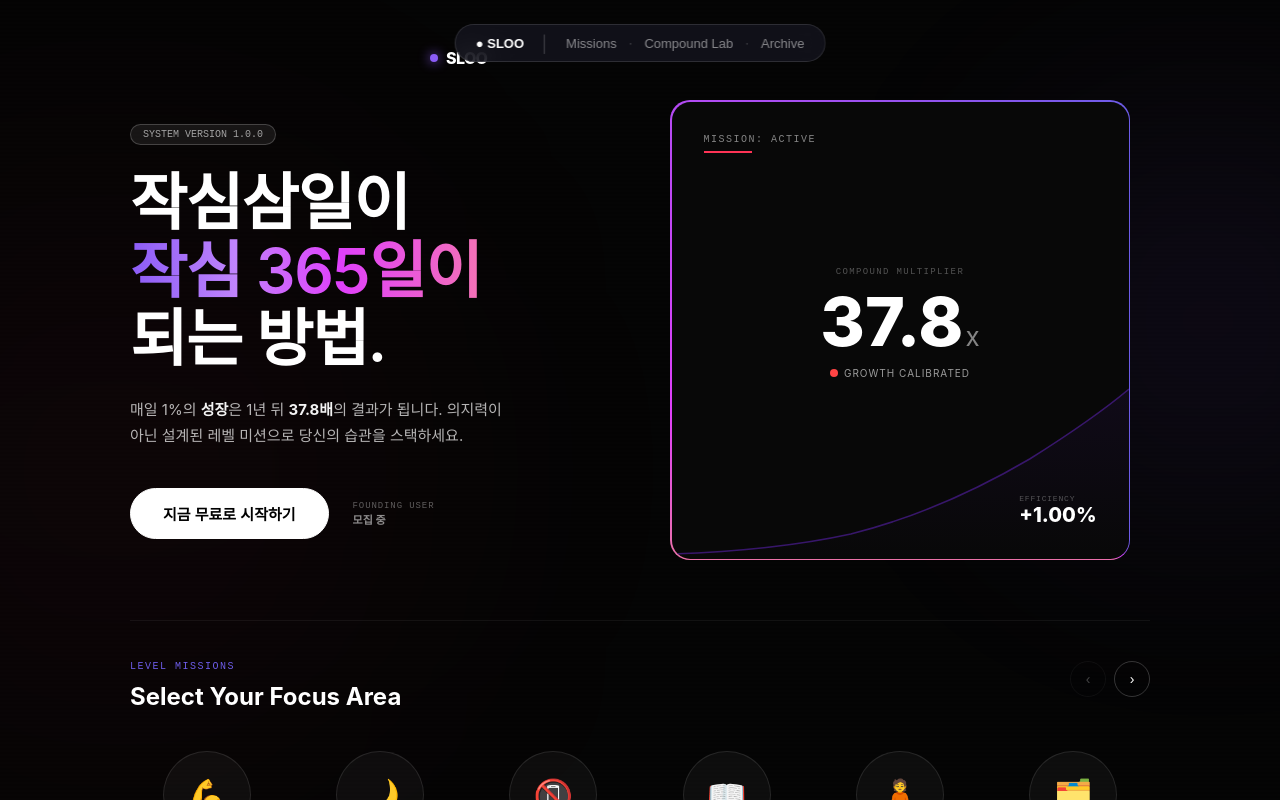
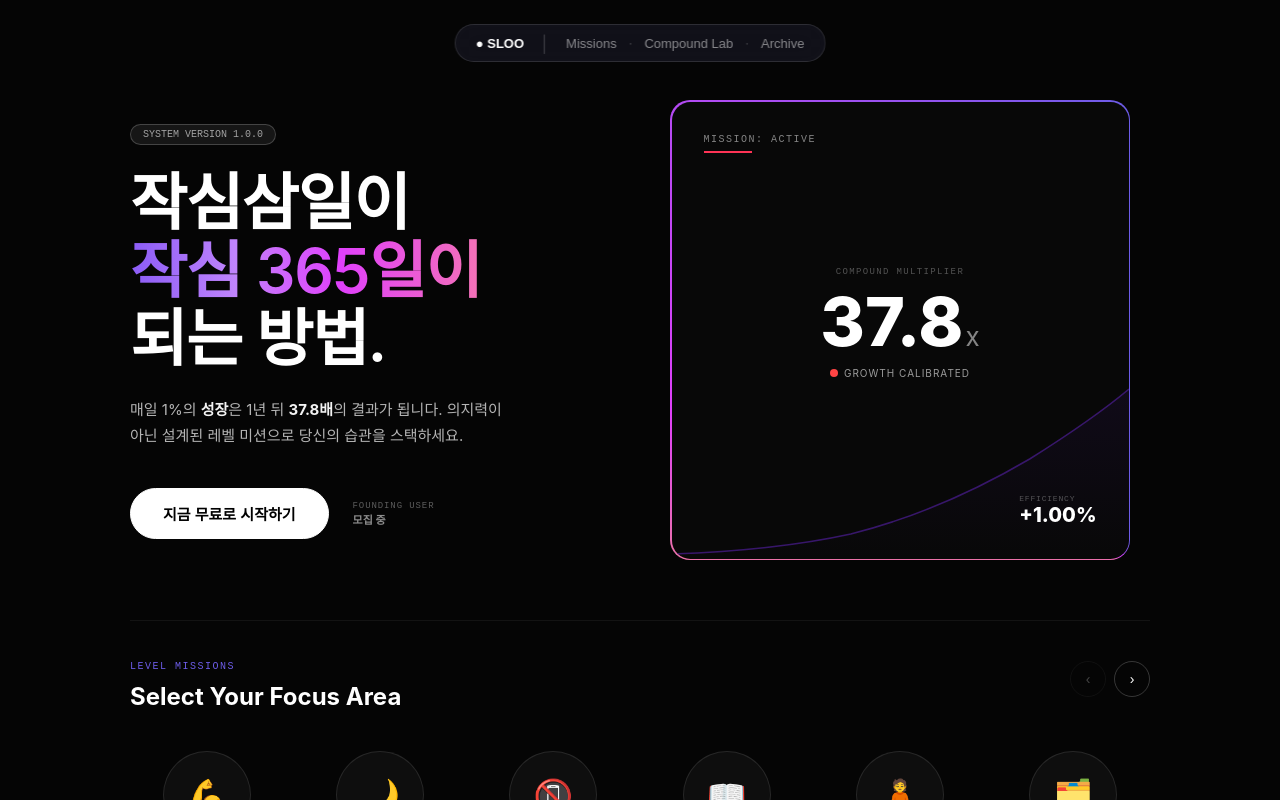
Before and after one commit to heyho88/React-habit-system-, a React (Vite) app: page / in a window 1280 px wide. Built offline with nearby package versions, Linux system fonts and the light colour scheme; a web font is replaced by a local one.

Commit message:
Revert "feat: add grid pattern and scanline effect to background"
This reverts commit dd08f2b00a8e75d0611096c791c16a35c892d287.

```diff
--- a/src/index.css
+++ b/src/index.css
@@ -31,36 +31,11 @@
 
 body {
   background-color: #050505;
-  background-image:
-    radial-gradient(circle at 20% 50%, rgba(108, 92, 231, 0.06) 0%, transparent 50%),
-    radial-gradient(circle at 80% 20%, rgba(0, 210, 211, 0.04) 0%, transparent 40%),
-    linear-gradient(rgba(255,255,255,0.015) 1px, transparent 1px),
-    linear-gradient(90deg, rgba(255,255,255,0.015) 1px, transparent 1px);
-  background-size: 100% 100%, 100% 100%, 40px 40px, 40px 40px;
-  background-attachment: fixed;
   color: #ffffff;
   font-family: 'Geist Sans', -apple-system, BlinkMacSystemFont, 'Segoe UI', Roboto, sans-serif;
   -webkit-font-smoothing: antialiased;
   -moz-osx-font-smoothing: grayscale;
   overflow-x: hidden;
-}
-
-body::after {
-  content: '';
-  position: fixed;
-  top: 0;
-  left: 0;
-  width: 100%;
-  height: 100%;
-  background: repeating-linear-gradient(
-    0deg,
-    transparent,
-    transparent 2px,
-    rgba(0, 0, 0, 0.03) 2px,
-    rgba(0, 0, 0, 0.03) 4px
-  );
-  pointer-events: none;
-  z-index: 0;
 }
 
 /* Screen enter animation */
--- a/src/pages/LandingScreen.tsx
+++ b/src/pages/LandingScreen.tsx
@@ -308,9 +308,9 @@ export default function LandingScreen() {
           position: fixed;
           inset: 0;
           overflow-y: auto;
-          background: transparent;
+          background: #050505;
           color: white;
-          z-index: 1;
+          z-index: 100;
           font-family: 'Geist Sans', -apple-system, BlinkMacSystemFont, 'Segoe UI', sans-serif;
         }
         .ls-nav {
```
